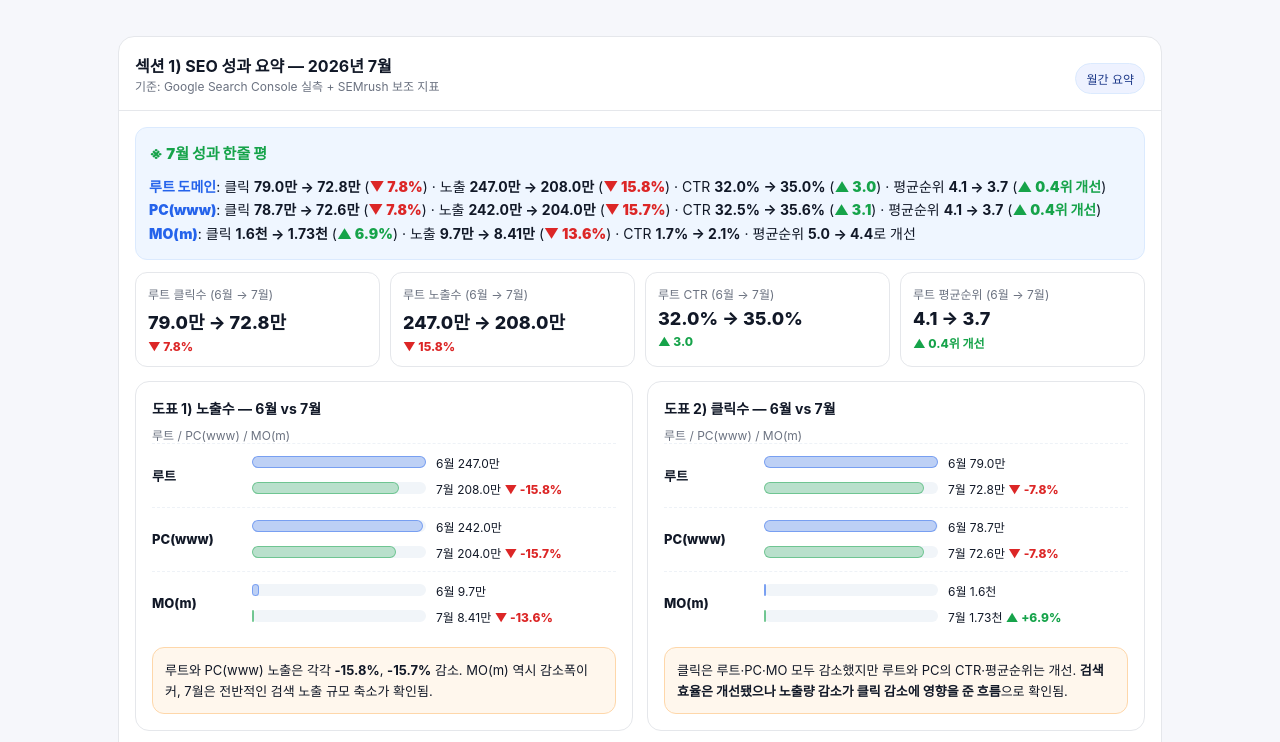
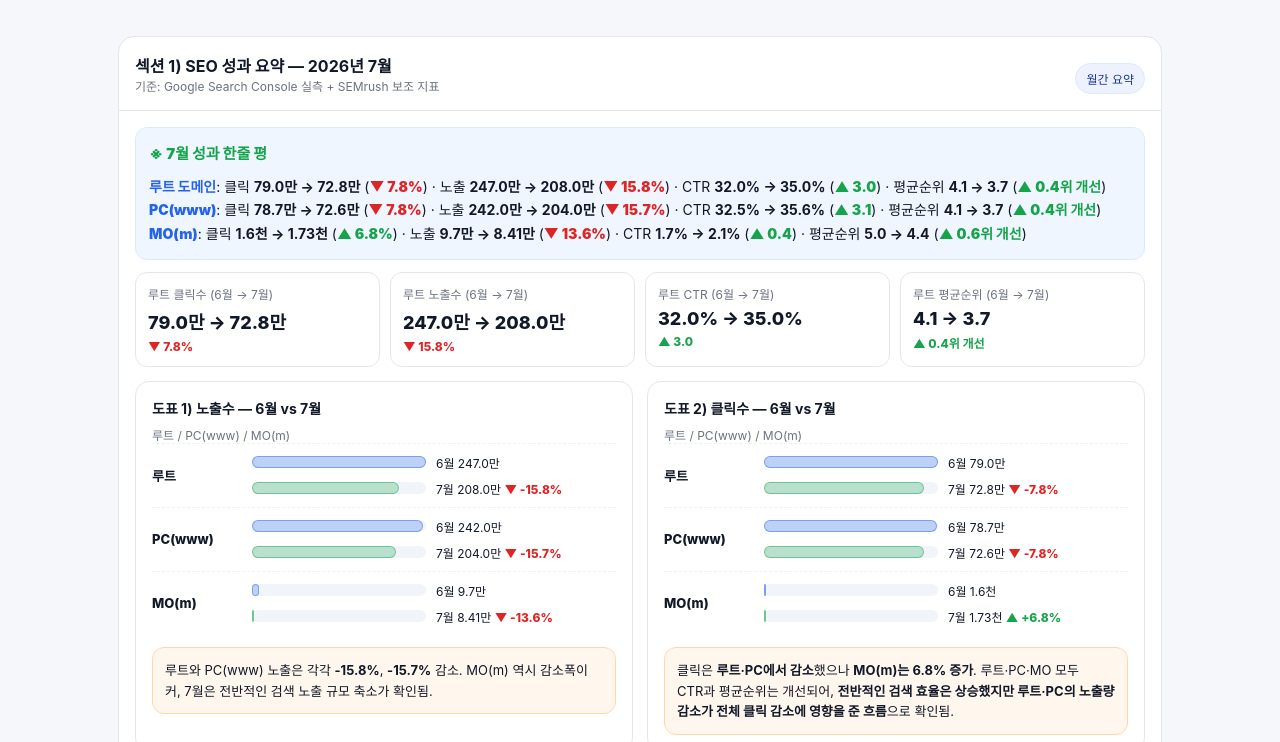
Before and after one commit to itemmania-mkt/seo_report, a plain HTML site: page 202607/index.html in a window 1280 px wide. Shown: the part 58-800 px from the top of the page. Drawn offline with Linux system fonts and the light colour scheme.

Commit message:
Update index.html

```diff
--- a/202607/index.html
+++ b/202607/index.html
@@ -34,7 +34,7 @@ table{width:100%;border-collapse:collapse;margin-top:10px;font-size:13px}th,td{b
 <div class="summary"><h3><span class="em-green">※ 7월 성과 한줄 평</span></h3>
 <span class="em-blue">루트 도메인</span>: 클릭 <b>79.0만 → 72.8만</b> (<span class="em-red">▼ 7.8%</span>) · 노출 <b>247.0만 → 208.0만</b> (<span class="em-red">▼ 15.8%</span>) · CTR <b>32.0% → 35.0%</b> (<span class="em-green">▲ 3.0</span>) · 평균순위 <b>4.1 → 3.7</b> (<span class="em-green">▲ 0.4위 개선</span>)<br/>
 <span class="em-blue">PC(www)</span>: 클릭 <b>78.7만 → 72.6만</b> (<span class="em-red">▼ 7.8%</span>) · 노출 <b>242.0만 → 204.0만</b> (<span class="em-red">▼ 15.7%</span>) · CTR <b>32.5% → 35.6%</b> (<span class="em-green">▲ 3.1</span>) · 평균순위 <b>4.1 → 3.7</b> (<span class="em-green">▲ 0.4위 개선</span>)<br/>
-<span class="em-blue">MO(m)</span>: 클릭 <b>1.6천 → 1.73천</b> (<span class="em-green">▲ 6.9%</span>) · 노출 <b>9.7만 → 8.41만</b> (<span class="em-red">▼ 13.6%</span>) · CTR <b>1.7% → 2.1%</b> · 평균순위 <b>5.0 → 4.4</b>로 개선
+<span class="em-blue">MO(m)</span>: 클릭 <b>1.6천 → 1.73천</b> (<span class="em-green">▲ 6.8%</span>) · 노출 <b>9.7만 → 8.41만</b> (<span class="em-red">▼ 13.6%</span>) · CTR <b>1.7% → 2.1%</b> (<span class="em-green">▲ 0.4</span>) · 평균순위 <b>5.0 → 4.4</b> (<span class="em-green">▲ 0.6위 개선</span>)
 </div>
 <div class="kpiRow">
 <div class="kpi"><div class="label">루트 클릭수 (6월 → 7월)</div><div class="value">79.0만 → 72.8만</div><div class="delta down">▼ 7.8%</div></div>
@@ -59,8 +59,8 @@ table{width:100%;border-collapse:collapse;margin-top:10px;font-size:13px}th,td{b
 <div class="barLine"><div class="barBg"><div class="bar curr" style="width:91.9%"></div></div><div class="barText">7월 72.6만 <span class="down">▼ -7.8%</span></div></div>
 </div></div><div class="barRow"><div class="barLabel">MO(m)</div><div class="barArea">
 <div class="barLine"><div class="barBg"><div class="bar prev" style="width:0.2%"></div></div><div class="barText">6월 1.6천</div></div>
-<div class="barLine"><div class="barBg"><div class="bar curr" style="width:0.1%"></div></div><div class="barText">7월 1.73천 <span class="up">▲ +6.9%</span></div></div>
-</div></div><div class="pointBox">클릭은 루트·PC·MO 모두 감소했지만 루트와 PC의 CTR·평균순위는 개선. <b>검색 효율은 개선됐으나 노출량 감소가 클릭 감소에 영향을 준 흐름</b>으로 확인됨.</div></div></div>
+<div class="barLine"><div class="barBg"><div class="bar curr" style="width:0.1%"></div></div><div class="barText">7월 1.73천 <span class="up">▲ +6.8%</span></div></div>
+</div></div><div class="pointBox">클릭은 <b>루트·PC에서 감소</b>했으나 <b>MO(m)는 6.8% 증가</b>. 루트·PC·MO 모두 CTR과 평균순위는 개선되어, <b>전반적인 검색 효율은 상승했지만 루트·PC의 노출량 감소가 전체 클릭 감소에 영향을 준 흐름</b>으로 확인됨.</div></div></div>
 <div class="card" style="margin-top:14px"><h3>표 1) GSC 핵심 KPI 비교</h3><div class="sub">평균순위는 낮을수록 좋음</div><div class="tableWrap"><table><thead><tr><th>구간</th><th>지표</th><th>2026-06</th><th>2026-07</th><th>증감</th></tr></thead><tbody><tr><td rowspan="4"><span class="badge">루트</span></td><td>노출수</td><td>2,470,000</td><td>2,080,000</td><td class='down'>▼ -15.8%</td></tr><tr><td>클릭수</td><td>790,000</td><td>728,000</td><td class='down'>▼ -7.8%</td></tr><tr><td>CTR</td><td>32.0%</td><td>35.0%</td><td class='up'>▲ 3.0</td></tr><tr><td>평균순위</td><td>4.1</td><td>3.7</td><td class='up'>▲ 0.4위 개선</td></tr><tr><td rowspan="4"><span class="badge">PC(www)</span></td><td>노출수</td><td>2,420,000</td><td>2,040,000</td><td class='down'>▼ -15.7%</td></tr><tr><td>클릭수</td><td>787,000</td><td>726,000</td><td class='down'>▼ -7.8%</td></tr><tr><td>CTR</td><td>32.5%</td><td>35.6%</td><td class='up'>▲ 3.1</td></tr><tr><td>평균순위</td><td>4.1</td><td>3.7</td><td class='up'>▲ 0.4위 개선</td></tr><tr><td rowspan="4"><span class="badge">MO(m)</span></td><td>노출수</td><td>97,300</td><td>84,100</td><td class='down'>▼ -13.6%</td></tr><tr><td>클릭수</td><td>1,620</td><td>1,730</td><td class='up'>▲ +6.8%</td></tr><tr><td>CTR</td><td>1.7%</td><td>2.1%</td><td class='up'>▲ 0.4%p</td></tr><tr><td>평균순위</td><td>5.0</td><td>4.4</td><td class='up'>▲ 0.6위 개선</td></tr></tbody></table></div>
 <div class="pointBox">7월은 루트·PC의 클릭과 노출이 감소했으나 <span class="em-green">루트 CTR +3.0 / 평균순위 0.4위 개선</span>, <span class="em-green">PC CTR +3.1 / 평균순위 0.4위 개선</span>이 확인됨. 노출 감소 키워드와 페이지의 기여도 분석이 우선적으로 필요함.</div></div>
 </div></section>
```
